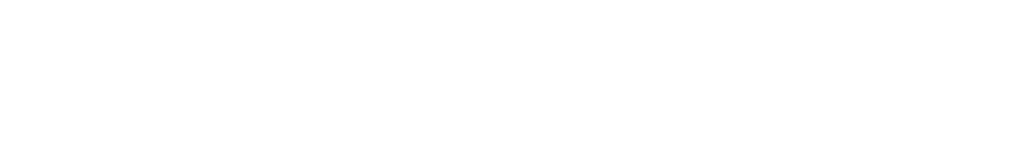
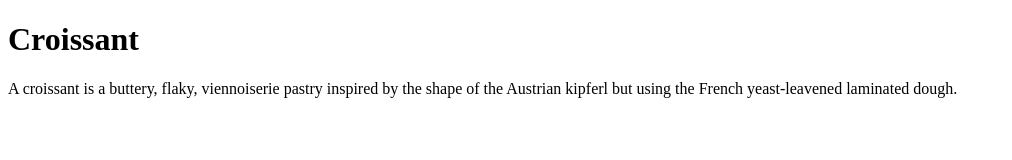
Before and after one commit to CatRod/croissant, a plain HTML site: page index.html in a window 1280 px wide. Shown: the whole page, without its empty margins (0-1012 px from the left). Drawn offline with Linux system fonts and the light colour scheme.

Commit message:
Added h1 and p to index.html

```diff
--- a/index.html
+++ b/index.html
@@ -3,7 +3,14 @@
   <head>
     <meta charset="UTF-8" />
     <meta name="viewport" content="width=device-width, initial-scale=1.0" />
-    <title>Document</title>
+    <title>Homepage</title>
   </head>
-  <body></body>
+  <body>
+    <h1>Croissant</h1>
+    <p>
+      A croissant is a buttery, flaky, viennoiserie pastry inspired by the shape
+      of the Austrian kipferl but using the French yeast-leavened laminated
+      dough.
+    </p>
+  </body>
 </html>
```
